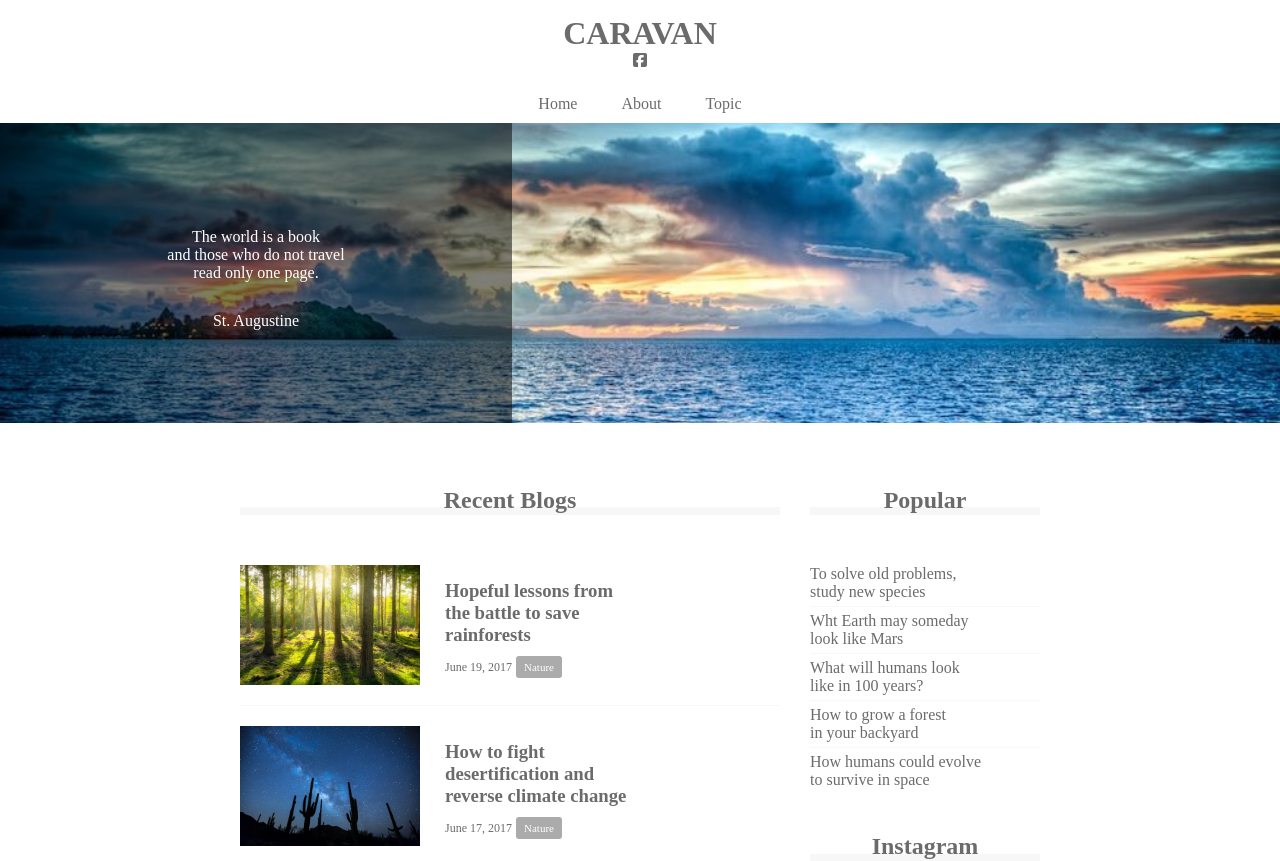
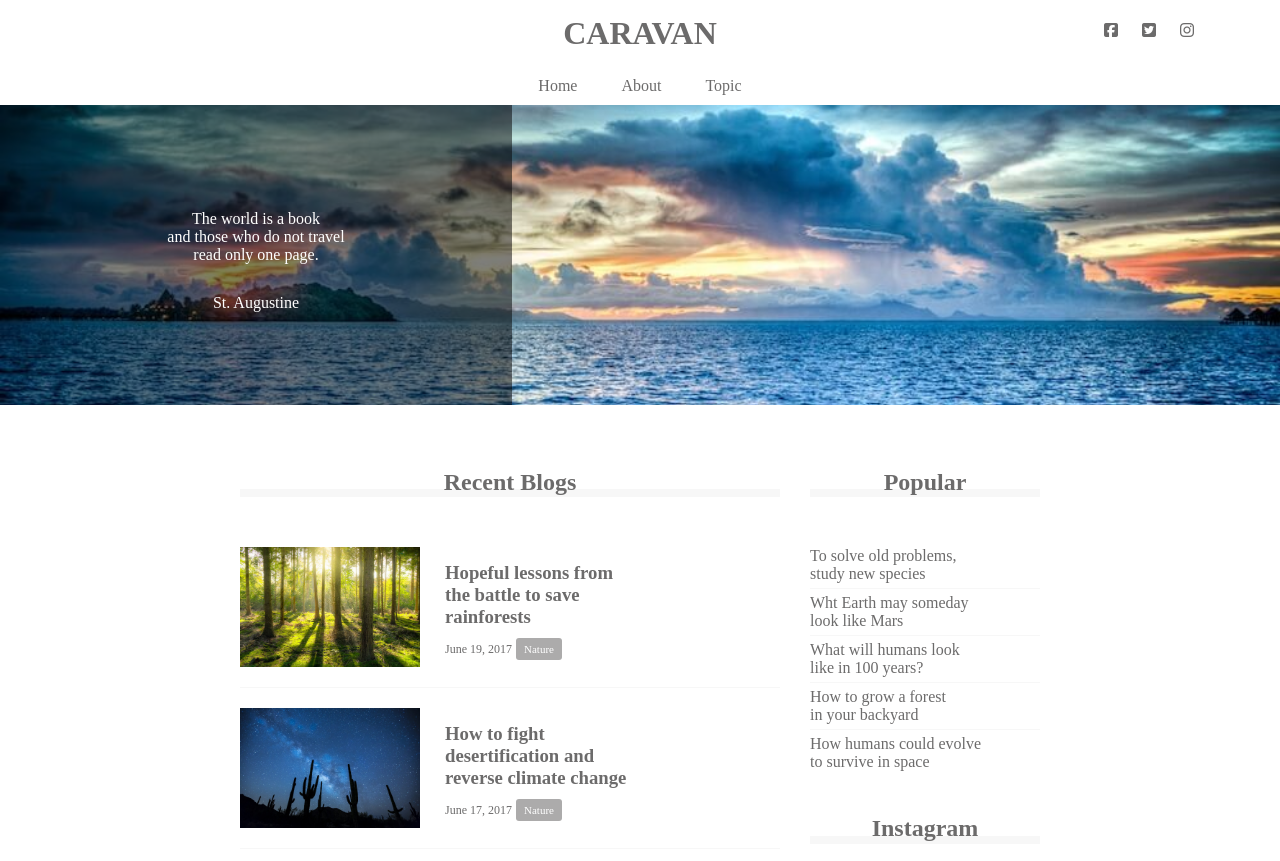
Before and after one commit to yuping-xiao/practice-for-html-css, a plain HTML site: page index.html in a window 1280 px wide. Shown: the top 861 px of the page. Drawn offline with Linux system fonts and the light colour scheme.

Commit message:
fixed header layout

```diff
--- a/index.html
+++ b/index.html
@@ -14,6 +14,8 @@
 		</h1>
 		<div class="social">
 			<i class="fab fa-facebook-square"></i>
+			<i class="fab fa-twitter-square"></i>
+			<i class="fab fa-instagram"></i>
 		</div>
 	</header>
 	<nav>
--- a/style.css
+++ b/style.css
@@ -17,6 +17,7 @@ a {
 }
 
 header {
+	position: relative;
 	width: 90%;
 	padding: 15px 0;
 	margin: 0 auto;
@@ -25,6 +26,15 @@ header {
 /* headerタグ内のheadlineクラスにのみ反映される */
 header .headline {
 	font-size: 32px;
+}
+.social {
+	position: absolute;
+	top: 22px;
+	right: 22px;
+}
+.social i {
+	display: inline-block;
+	margin-left: 20px;
 }
 
 .nav-list {
```
